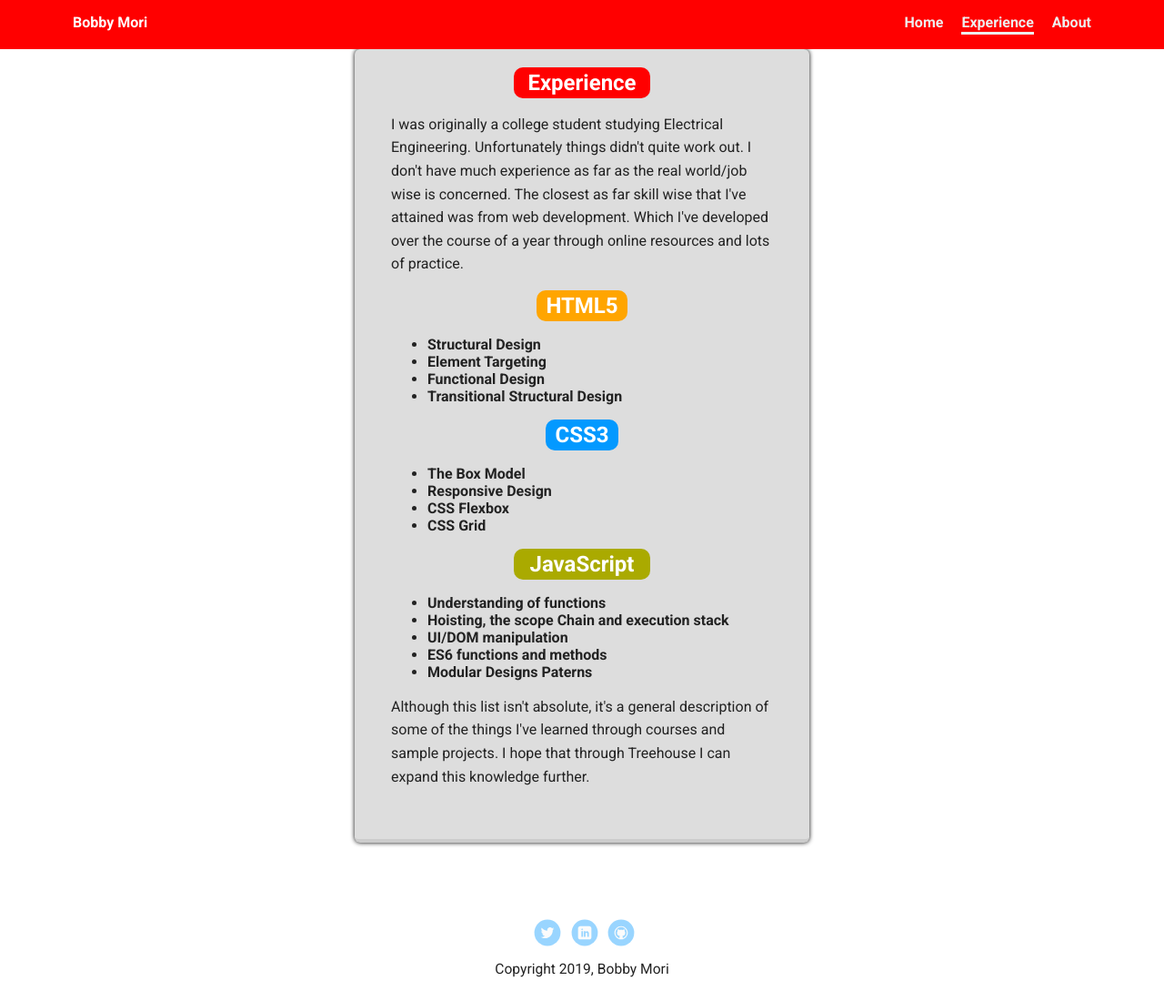
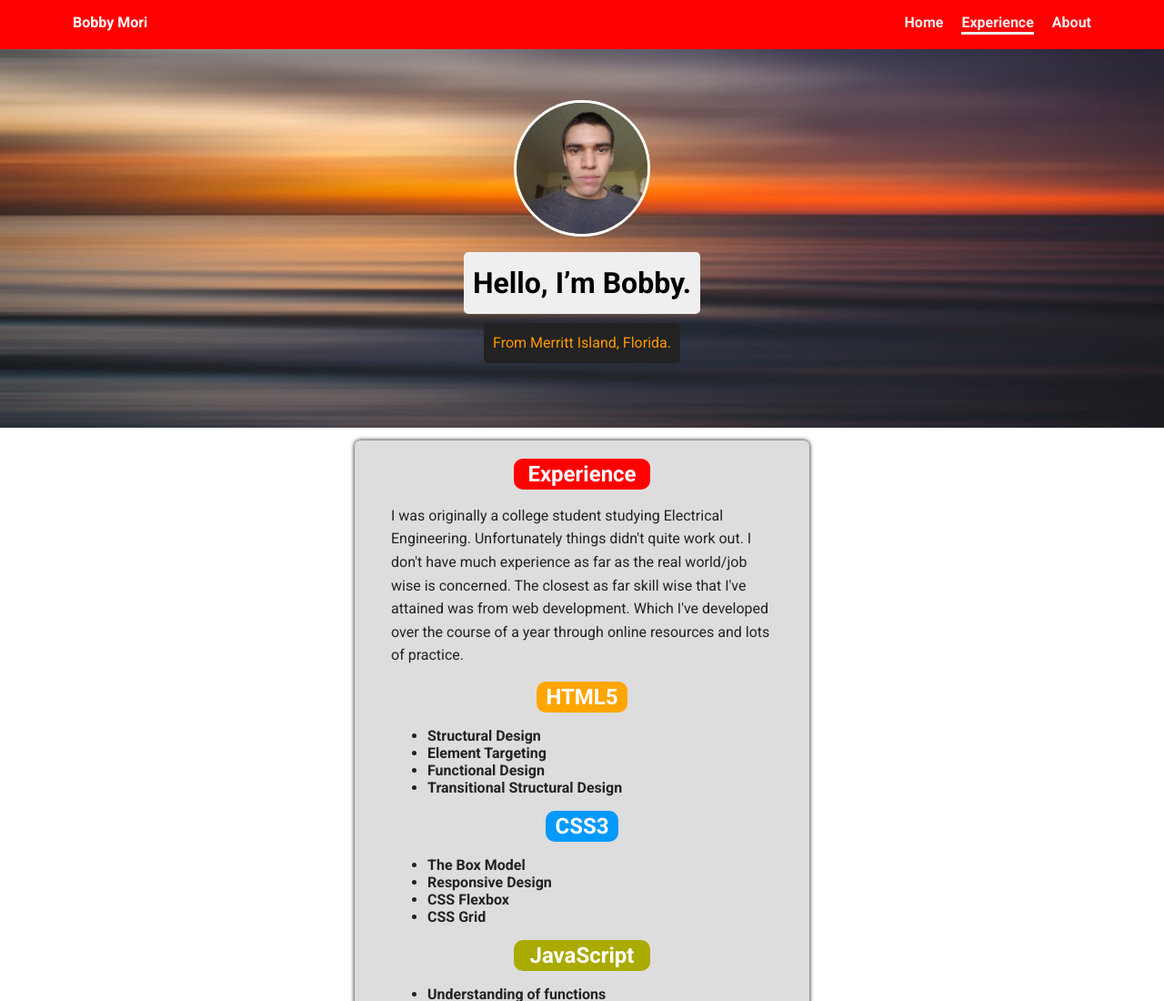
Before and after one commit to Survivor648/Personal-project-1, a plain HTML site: page experience.html in a window 1280 px wide. Shown: the top 1100 px of the page at 91% size. Drawn offline with Linux system fonts and the light colour scheme; a web font is replaced by a local one.

Commit message:
New changes made
New changes made to the project.

```diff
--- a/experience.html
+++ b/experience.html
@@ -17,6 +17,13 @@
             <li><a href="about.html">About</a></li>
         </ul>
     </nav>
+
+    <header>
+        <img src="images/Bobby1crop.jpg" alt="Bobby's profile photo" class="profile-image">
+        <h1 class="tag name">Hello, I’m Bobby.</h1>
+        <p class="tag location">From Merritt Island, Florida.</p>
+    </header>
+
     <main class="flex exp-flex">
         <section class="card">
             <h1 class='title-border'><span class='card-title'>Experience</span></h1>
--- a/styles.css
+++ b/styles.css
@@ -190,7 +190,7 @@ a.social:hover {
   #exp .exp-flex {
     display: flex;
     align-items: center;
-    height: 120vh;
+    height: 110vh;
   }
 
   .flex h1,
@@ -280,7 +280,7 @@ a.social:hover {
   #about .about-flex {
     display: flex;
     align-items: center;
-    height: 80vh;
+    height: 60vh;
   }
 
   #about .flex .card:nth-child(1) .title-border {
```
Also changed, not shown: about.html (+6 -0 lines).
